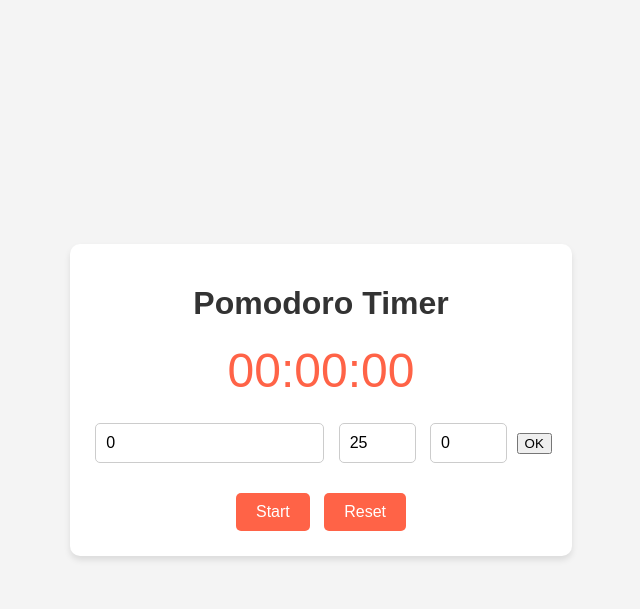
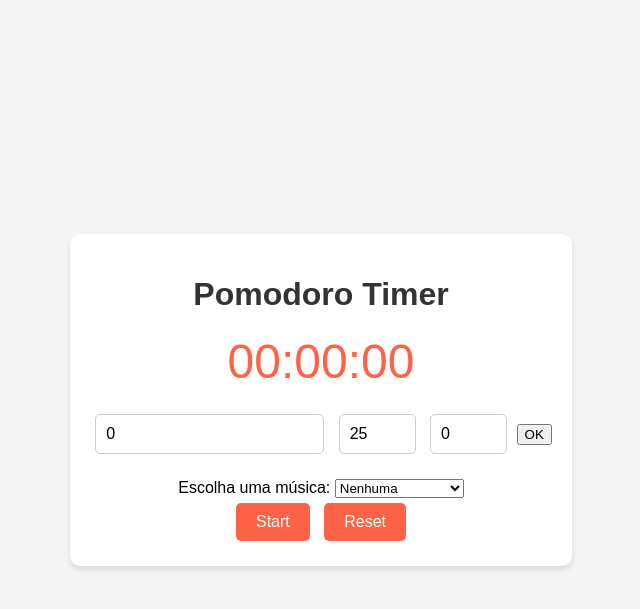
Before and after one commit to naoehcleber/Pomodojo, a Django app: page /pomodoro/ in a window 1280 px wide. Shown: the top 609 px of the page, without its empty margins (319-959 px from the left). Run offline with Django 5.2, Linux system fonts and the light colour scheme; parts of the project's set-up code (start-up, migrations or seed data) failed here and were passed over.

Commit message:
Adicao na interface de opcao de musicas para o pomodoro

```diff
--- a/projeto_cad_usuarios/app_cad_usuarios/templates/pomodoro/pomodoro.html
+++ b/projeto_cad_usuarios/app_cad_usuarios/templates/pomodoro/pomodoro.html
@@ -20,6 +20,15 @@
    <input type="number" id="seconds" placeholder="Segundos" min="0" max="59" value="0">
    <button id="set-time">OK</button>
    </div>
+   <div class="input-music">
+    <label for="music">Escolha uma música:</label>
+    <select id="music">
+        <option value="none">Nenhuma</option>
+        <option value="white-noise">Ruído Branco</option>
+        <option value="classical">Música Clássica</option>
+        <option value="rain">Barulho de Chuva</option>
+    </select>
+</div>
    <div class="buttons">
    <button id="start-stop">Start</button>
    <button id="reset">Reset</button>
```
Also changed, not shown: projeto_cad_usuarios/app_cad_usuarios/models.py (+4 -4 lines).
